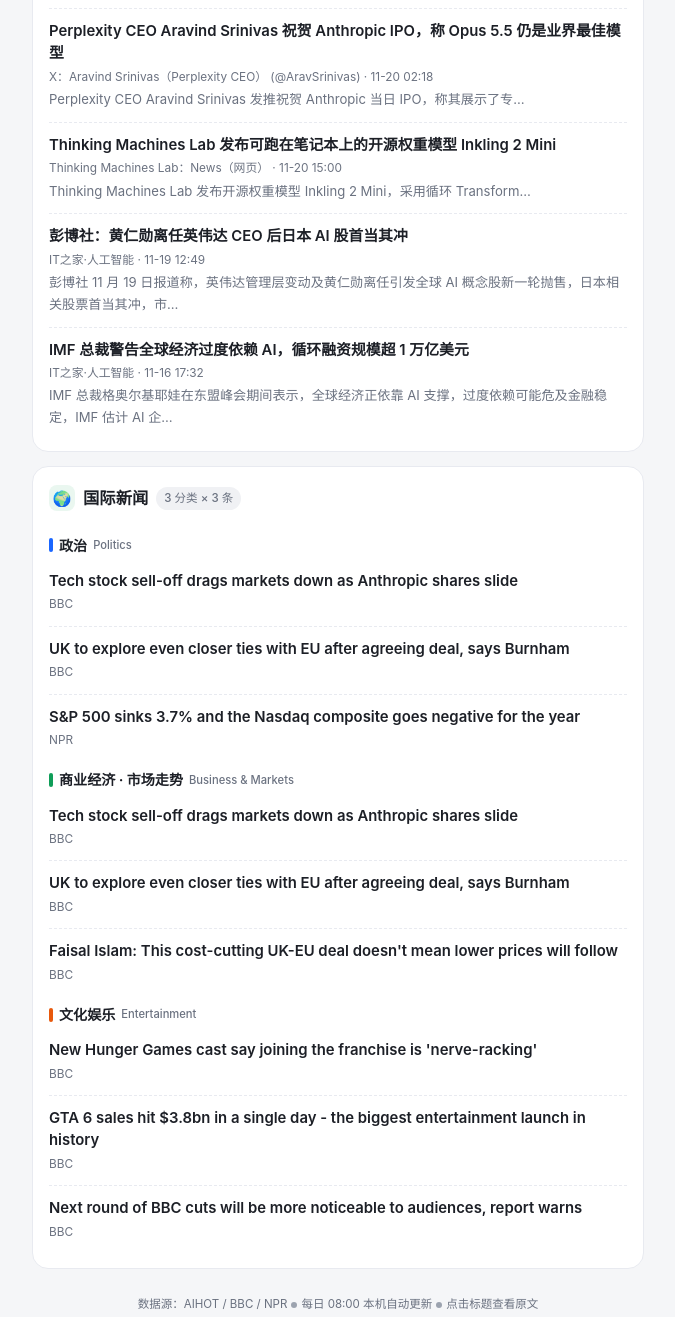
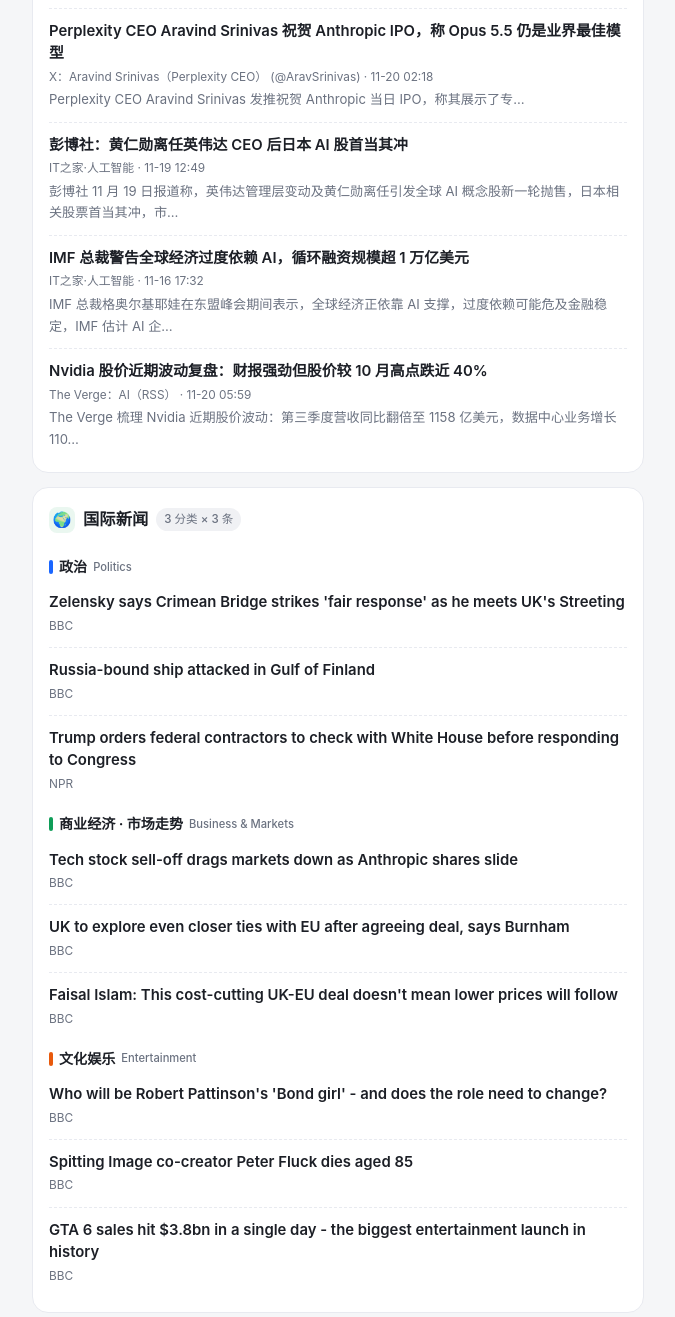
Before and after one commit to hrl1007/news-push, a plain HTML site: page index.html in a window 1280 px wide. Shown: the part 681-1998 px from the top of the page, without its empty margins (302-977 px from the left). Drawn offline with Linux system fonts and the light colour scheme.

Commit message:
每日新闻推送 · 2026-11-22

```diff
--- a/index.html
+++ b/index.html
@@ -59,7 +59,7 @@
 
   <div class="header">
     <h1>📮 每日新闻推送</h1>
-    <div class="date" id="push-date">2026-11-21</div>
+    <div class="date" id="push-date">2026-11-22</div>
     <div class="chips">
       <span class="chip">🤖 AI 资讯</span>
       <span class="chip">🌍 国际新闻</span>
@@ -67,7 +67,7 @@
     </div>
   </div>
 
-  <div class="updated">🕗 更新于 2026-11-21 13:38（GitHub Actions 自动）。点击标题在新窗口打开原文。</div>
+  <div class="updated">🕗 更新于 2026-11-22 13:05（GitHub Actions 自动）。点击标题在新窗口打开原文。</div>
 
   <div class="card">
     <div class="card-title">
@@ -106,12 +106,6 @@
     </div>
 
     <div class="item">
-      <a href="https://aihot.news/items/y7nk77dxae51qwi826gpmvbho" target="_blank" rel="noopener">Thinking Machines Lab 发布可跑在笔记本上的开源权重模型 Inkling 2 Mini</a>
-      <div class="meta">Thinking Machines Lab：News（网页） · 11-20 15:00</div>
-      <div class="sum">Thinking Machines Lab 发布开源权重模型 Inkling 2 Mini，采用循环 Transform…</div>
-    </div>
-
-    <div class="item">
       <a href="https://aihot.news/items/gpufpm2kxcsxrewhivsjviz3a" target="_blank" rel="noopener">彭博社：黄仁勋离任英伟达 CEO 后日本 AI 股首当其冲</a>
       <div class="meta">IT之家·人工智能 · 11-19 12:49</div>
       <div class="sum">彭博社 11 月 19 日报道称，英伟达管理层变动及黄仁勋离任引发全球 AI 概念股新一轮抛售，日本相关股票首当其冲，市…</div>
@@ -121,6 +115,12 @@
       <a href="https://aihot.news/items/leb3cw7nrt06nvf0ew7rkiqf7" target="_blank" rel="noopener">IMF 总裁警告全球经济过度依赖 AI，循环融资规模超 1 万亿美元</a>
       <div class="meta">IT之家·人工智能 · 11-16 17:32</div>
       <div class="sum">IMF 总裁格奥尔基耶娃在东盟峰会期间表示，全球经济正依靠 AI 支撑，过度依赖可能危及金融稳定，IMF 估计 AI 企…</div>
+    </div>
+
+    <div class="item">
+      <a href="https://aihot.news/items/w1q2gyqsel49b4vbqeodf0qmc" target="_blank" rel="noopener">Nvidia 股价近期波动复盘：财报强劲但股价较 10 月高点跌近 40%</a>
+      <div class="meta">The Verge：AI（RSS） · 11-20 05:59</div>
+      <div class="sum">The Verge 梳理 Nvidia 近期股价波动：第三季度营收同比翻倍至 1158 亿美元，数据中心业务增长 110…</div>
     </div>
     <!--AI_LIST_END-->
   </div>
@@ -135,17 +135,17 @@
       <div class="cat-head"><span class="bar bar-pol"></span>政治 <span class="en">Politics</span></div>
       <!--POL_LIST_START-->
     <div class="item">
-      <a href="https://www.bbc.co.uk/news/articles/c6808ym10vzgo?at_medium=RSS&amp;at_campaign=rss" target="_blank" rel="noopener">Tech stock sell-off drags markets down as Anthropic shares slide</a>
+      <a href="https://www.bbc.co.uk/news/articles/c6wy0qj7w5zqo?at_medium=RSS&amp;at_campaign=rss" target="_blank" rel="noopener">Zelensky says Crimean Bridge strikes &#x27;fair response&#x27; as he meets UK&#x27;s Streeting</a>
       <div class="meta">BBC</div>
     </div>
 
     <div class="item">
-      <a href="https://www.bbc.co.uk/news/articles/c6jreyqgw4e9o?at_medium=RSS&amp;at_campaign=rss" target="_blank" rel="noopener">UK to explore even closer ties with EU after agreeing deal, says Burnham</a>
+      <a href="https://www.bbc.co.uk/news/articles/cj752ddve27ko?at_medium=RSS&amp;at_campaign=rss" target="_blank" rel="noopener">Russia-bound ship attacked in Gulf of Finland</a>
       <div class="meta">BBC</div>
     </div>
 
     <div class="item">
-      <a href="https://www.npr.org/2026/11/20/g-s1-154797/nasdaq-sp500-stock-market-ai-sink-negative" target="_blank" rel="noopener">S&amp;P 500 sinks 3.7% and the Nasdaq composite goes negative for the year</a>
+      <a href="https://www.npr.org/2026/11/21/g-s1-154966/trump-contractors-congress" target="_blank" rel="noopener">Trump orders federal contractors to check with White House before responding to Congress</a>
       <div class="meta">NPR</div>
     </div>
     <!--POL_LIST_END-->
@@ -175,17 +175,17 @@
       <div class="cat-head"><span class="bar bar-ent"></span>文化娱乐 <span class="en">Entertainment</span></div>
       <!--ENT_LIST_START-->
     <div class="item">
-      <a href="https://www.bbc.co.uk/news/articles/c8752w5vz2zqo?at_medium=RSS&amp;at_campaign=rss" target="_blank" rel="noopener">New Hunger Games cast say joining the franchise is &#x27;nerve-racking&#x27;</a>
+      <a href="https://www.bbc.co.uk/news/articles/cr4g1l7x52jno?at_medium=RSS&amp;at_campaign=rss" target="_blank" rel="noopener">Who will be Robert Pattinson&#x27;s &#x27;Bond girl&#x27; - and does the role need to change?</a>
+      <div class="meta">BBC</div>
+    </div>
+
+    <div class="item">
+      <a href="https://www.bbc.co.uk/news/articles/cm3vg9dqr6zyo?at_medium=RSS&amp;at_campaign=rss" target="_blank" rel="noopener">Spitting Image co-creator Peter Fluck dies aged 85</a>
       <div class="meta">BBC</div>
     </div>
 
     <div class="item">
       <a href="https://www.bbc.co.uk/news/articles/c9zr5nyv5dj2o?at_medium=RSS&amp;at_campaign=rss" target="_blank" rel="noopener">GTA 6 sales hit $3.8bn in a single day - the biggest entertainment launch in history</a>
-      <div class="meta">BBC</div>
-    </div>
-
-    <div class="item">
-      <a href="https://www.bbc.co.uk/news/articles/cmpdwev0jgp6o?at_medium=RSS&amp;at_campaign=rss" target="_blank" rel="noopener">Next round of BBC cuts will be more noticeable to audiences, report warns</a>
       <div class="meta">BBC</div>
     </div>
     <!--ENT_LIST_END-->
```
